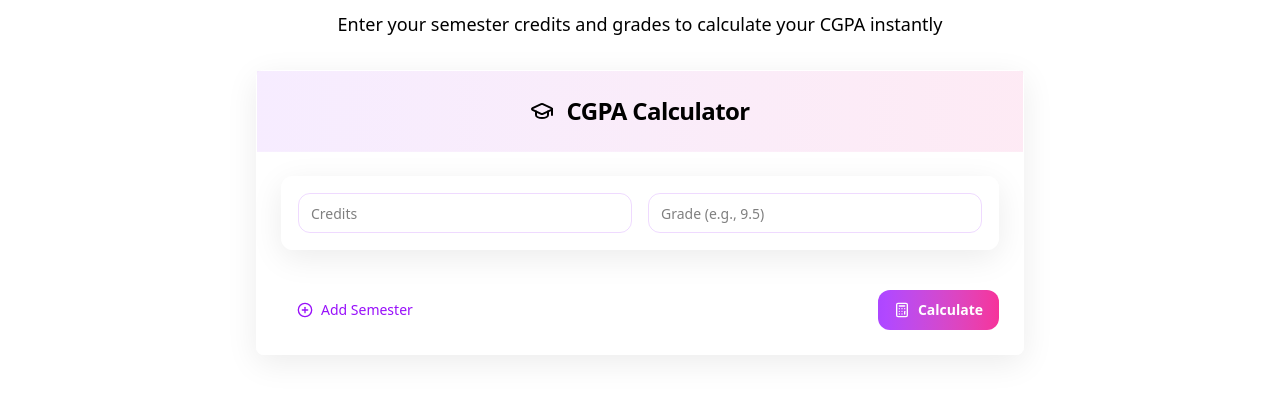
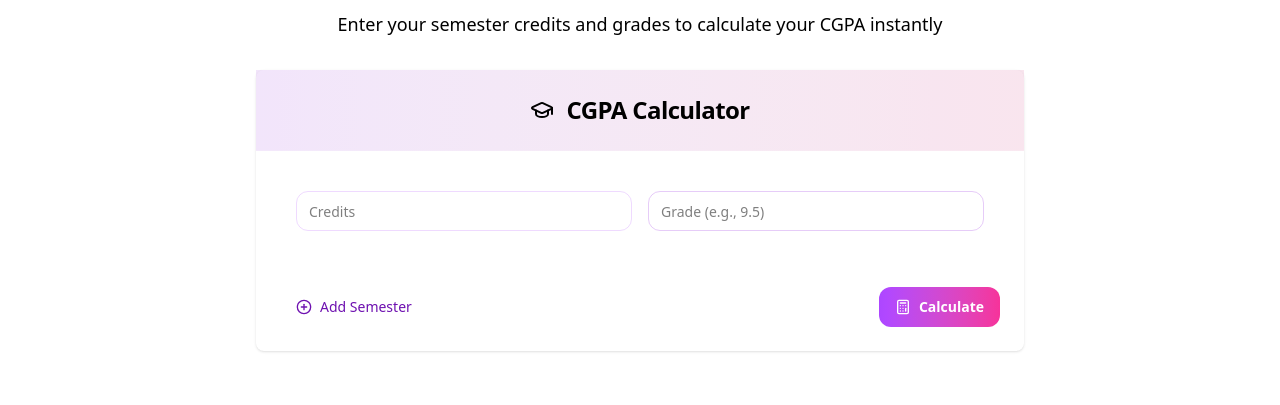
Before and after one commit to vaibhavguptahere/kyapadhnahai, a Next.js app: page /cgpa-calculator in a window 1280 px wide. Shown: the part 205-610 px from the top of the page. Built offline with nearby package versions, Linux system fonts and the light colour scheme.

Commit message:
cgpa calc updated

```diff
--- a/app/cgpa-calculator/page.js
+++ b/app/cgpa-calculator/page.js
@@ -78,8 +78,8 @@ export default function CGPACalculator() {
                 </p>
             </div>
 
-            <Card className="glass dark:glass-dark border-0 shadow-card hover:shadow-card-hover transition-all duration-300">
-                <CardHeader className="bg-gradient-to-r from-purple-500/10 to-pink-500/10 border-b border-white/10 p-6">
+            <Card className="dark:gradient-bg-dark border-0 shadow-card hover:shadow-card-hover transition-all duration-300">
+                <CardHeader className="bg-gradient-to-r from-purple-700/10 to-pink-700/10 border-b border-white/10 p-6">
                     <CardTitle className="text-2xl font-bold font-poppins flex items-center gap-3 text-center justify-center">
                         <GraduationCap className="w-6 h-6" /> CGPA Calculator
                     </CardTitle>
@@ -89,7 +89,7 @@ export default function CGPACalculator() {
                     {grades.map((row, index) => (
                         <div
                             key={index}
-                            className="grid grid-cols-2 gap-4 items-center glass dark:glass-dark p-4 rounded-xl hover:bg-white/10 dark:hover:bg-white/5 transition-all duration-200 animate-slide-up"
+                            className="grid grid-cols-2 gap-4 items-center dark:gradient-bg-dark p-4 rounded-xl hover:bg-white/10 dark:hover:bg-white/5 transition-all duration-200 animate-slide-up"
                             style={{ animationDelay: `${index * 50}ms` }}
                         >
                             <Input
@@ -109,7 +109,7 @@ export default function CGPACalculator() {
                                 onChange={(e) =>
                                     handleInputChange(index, "grade", e.target.value)
                                 }
-                                className="text-sm rounded-xl border-purple-500/20 focus:border-purple-500/50 focus:ring-purple-500/20"
+                                className="text-sm rounded-xl border-purple-700/20 focus:border-purple-700/50 focus:ring-purple-700/20"
                             />
                         </div>
                     ))}
@@ -118,7 +118,7 @@ export default function CGPACalculator() {
                         <Button
                             onClick={addRow}
                             variant="ghost"
-                            className="text-purple-600 hover:text-purple-800 dark:text-purple-300 dark:hover:text-purple-100 flex gap-2 rounded-xl hover:bg-purple-500/10 transition-all duration-200 hover:scale-105"
+                            className="text-purple-800 hover:text-purple-800 dark:text-purple-300 dark:hover:text-purple-900 flex gap-2 rounded-xl transition-all duration-200 hover:scale-105"
                         >
                             <PlusCircle className="h-4 w-4" />
                             Add Semester
```
